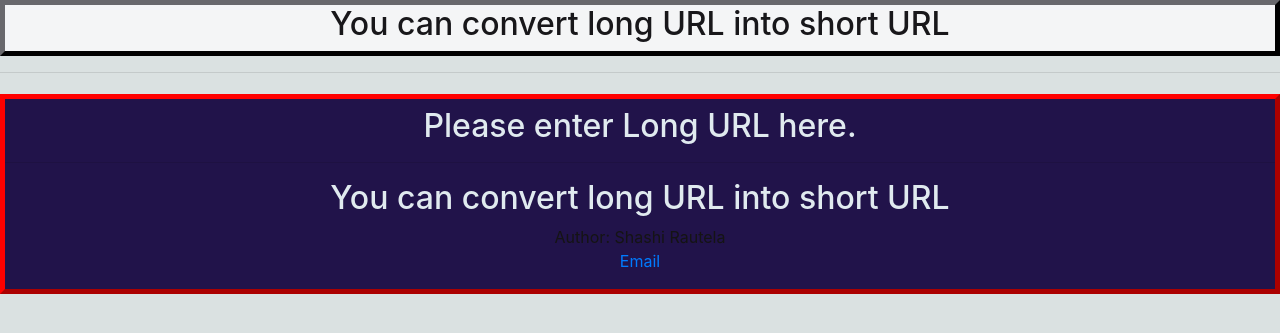
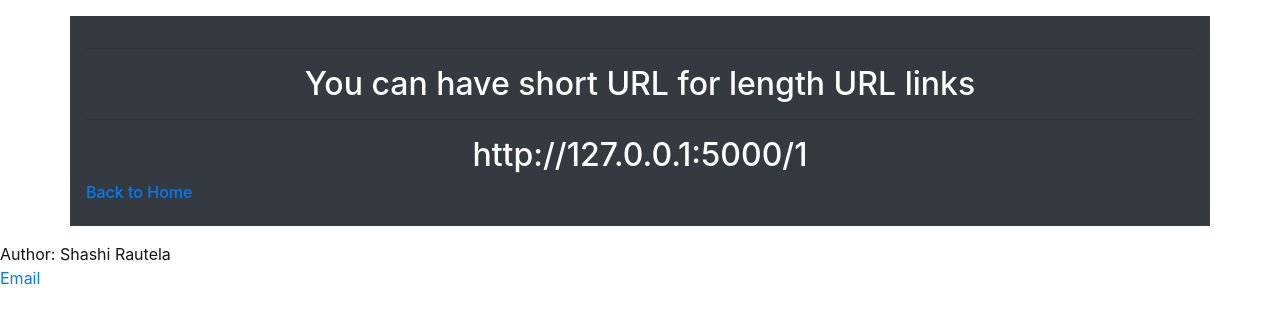
Before and after one commit to snayal/flaskApp, a Flask app: page /display/1 in a window 1280 px wide. Shown: the top 333 px of the page. Run offline with Flask 2, Linux system fonts and the light colour scheme.

Commit message:
Update base.html

```diff
--- a/templates/base.html
+++ b/templates/base.html
@@ -5,47 +5,22 @@
 <head>
 
 	<meta charset="utf-8">
-    	<link rel="stylesheet" href="https://cdn.jsdelivr.net/npm/bootstrap@4.6.1/dist/css/bootstrap.min.css">
-    	<script src="https://cdn.jsdelivr.net/npm/bootstrap@4.6.1/dist/js/bootstrap.bundle.min.js"></script>
+    <link rel="stylesheet" href="https://cdn.jsdelivr.net/npm/bootstrap@4.6.1/dist/css/bootstrap.min.css">
+    <script src="https://cdn.jsdelivr.net/npm/bootstrap@4.6.1/dist/js/bootstrap.bundle.min.js"></script>
 
-   	<title>{% block title %} {% endblock %}</title>
-       <style>
-        .myDiv {
-          border: 5px outset rgb(23, 23, 24);
-          background-color: rgb(244, 245, 246);
-          text-align: center;
-          color: rgb(24, 23, 26);
-        }
-        .myDiv1 {
-            border: 5px outset red;
-            background-color: rgb(33, 19, 74);
-            text-align: center;
-            color: rgb(224, 234, 239);
-        }
-        body {
-            background-color: #dae1e1;
-            color: rgb(248, 7, 7);
-          }
-        </style>
-
-</head>
+   <title>{% block title %} {% endblock %}</title>
+   </head>
 
 <body>
 
+    <div class="container p-3 my-3 bg-dark text-white">
+         <hr>
+        <h2 class="text-center">You can have short URL for length URL links</h2>
 
-    <div class="myDiv">
-    <h2>You can convert long URL into short URL </h2>
-
+        <hr>
+        {% block content%}
+        {% endblock %}
     </div>
-        <hr style="height:5px" >
-    <div class="myDiv1" >
-
-        <h2 class="text-center"></h2>
-
-        <h2>Please enter Long URL here.</h2>
-        <hr>
-        <h2>You can convert long URL into short URL </h2>
-
 
       <footer>
         <p style="color:rgb(21, 20, 20)">Author: Shashi Rautela<br>
```
